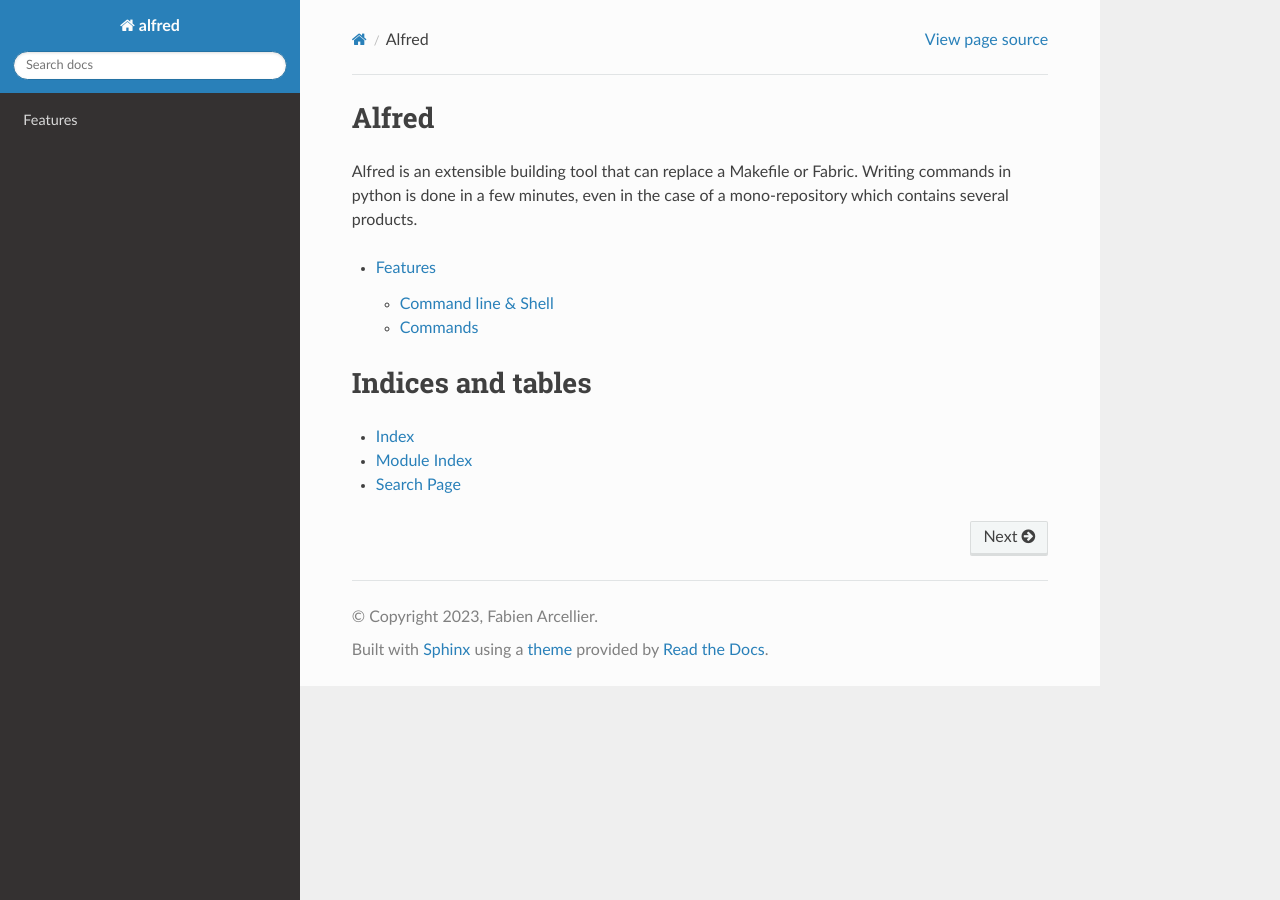
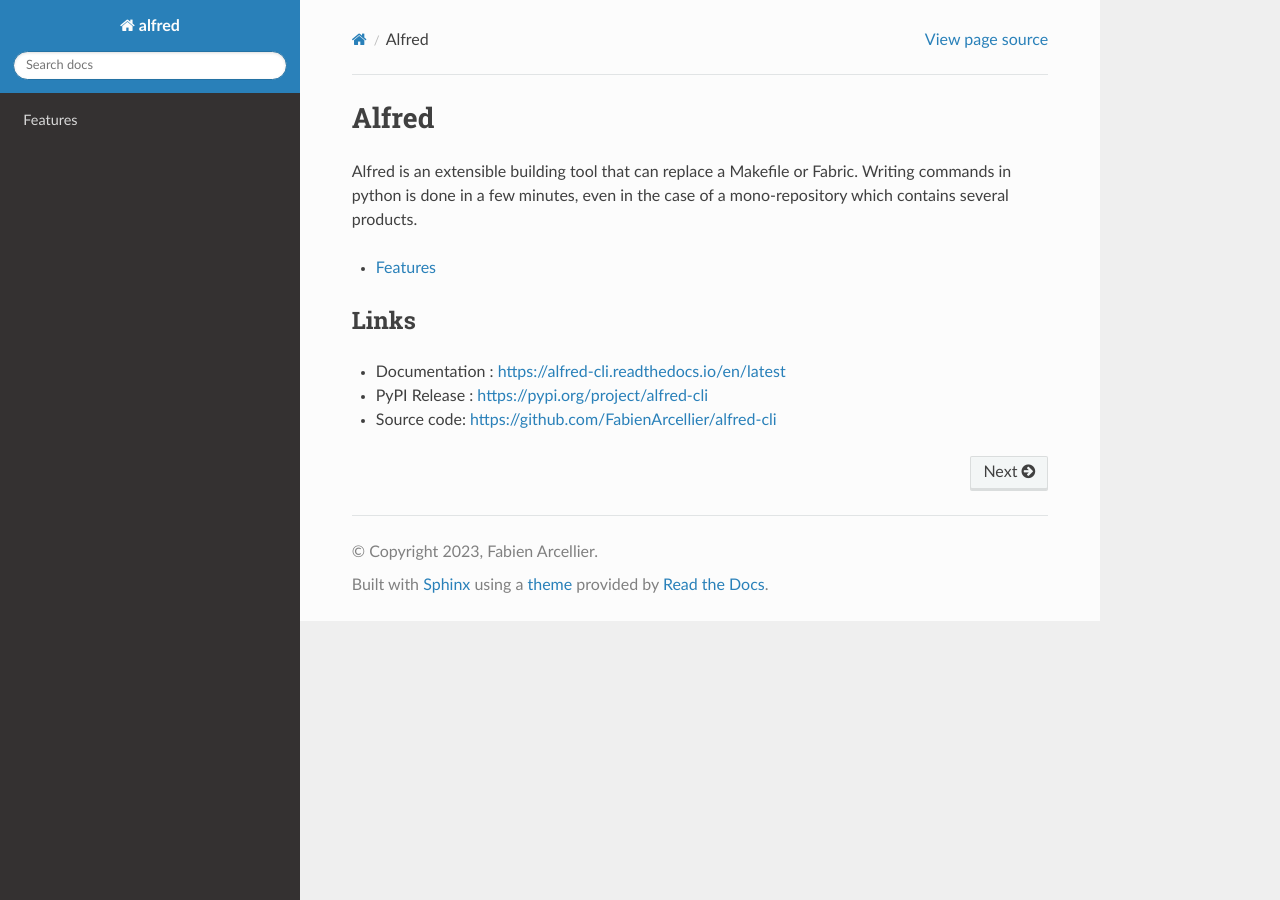
Before and after one commit to FabienArcellier/alfred-cli, a Sphinx documentation site: the page built from docs/source/index.rst, in a window 1280 px wide. Built offline with Sphinx 7.4.7 and the Read the Docs theme 2.0.0, drawn with Linux system fonts in a browser that asks for light colours.

Commit message:
write alfred documentation to read the docs
* docs: add links into readme, documentation, ...

```diff
--- a/docs/source/index.rst
+++ b/docs/source/index.rst
@@ -6,13 +6,13 @@ Writing commands in python is done in a few minutes, even in the case of a mono-
 which contains several products.
 
 .. toctree::
-   :maxdepth: 2
+   :maxdepth: 1
 
    features
 
-Indices and tables
-==================
+Links
+-----
 
-* :ref:`genindex`
-* :ref:`modindex`
-* :ref:`search`
+* Documentation : https://alfred-cli.readthedocs.io/en/latest
+* PyPI Release : https://pypi.org/project/alfred-cli
+* Source code: https://github.com/FabienArcellier/alfred-cli
--- a/pyproject.toml
+++ b/pyproject.toml
@@ -12,6 +12,8 @@ include = [
 
 homepage = "https://github.com/FabienArcellier/alfred-cli#alfred"
 repository = "https://github.com/FabienArcellier/alfred-cli"
+documentation = "https://alfred-cli.readthedocs.io/en/latest"
+
 keywords = ["building tool", "makefile", "productivity", "automation", "continuous integration", "developper friendly"]
 classifiers = [
     "Topic :: Software Development :: Build Tools",
```
Also changed, not shown: README.md (+18 -10 lines).
